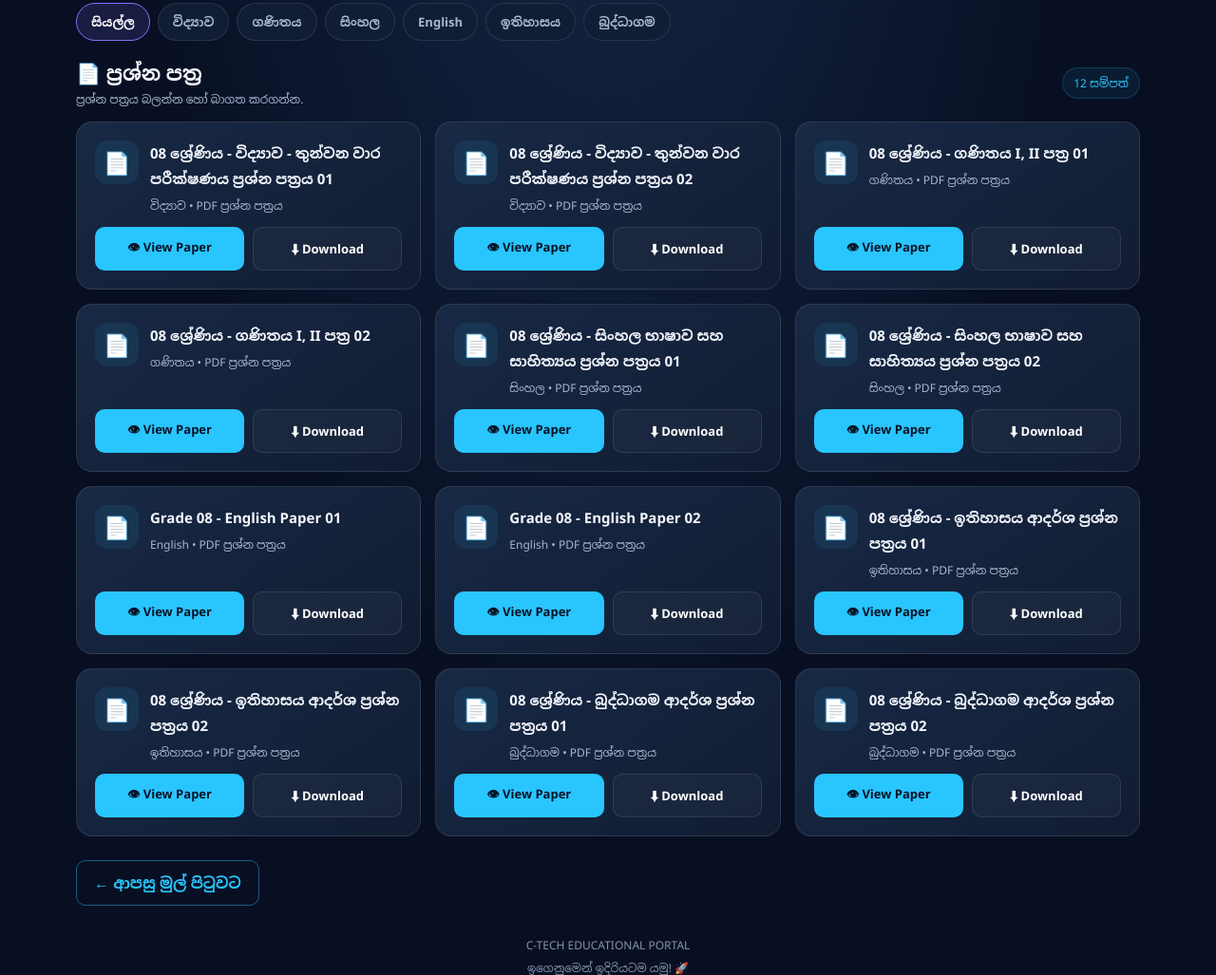
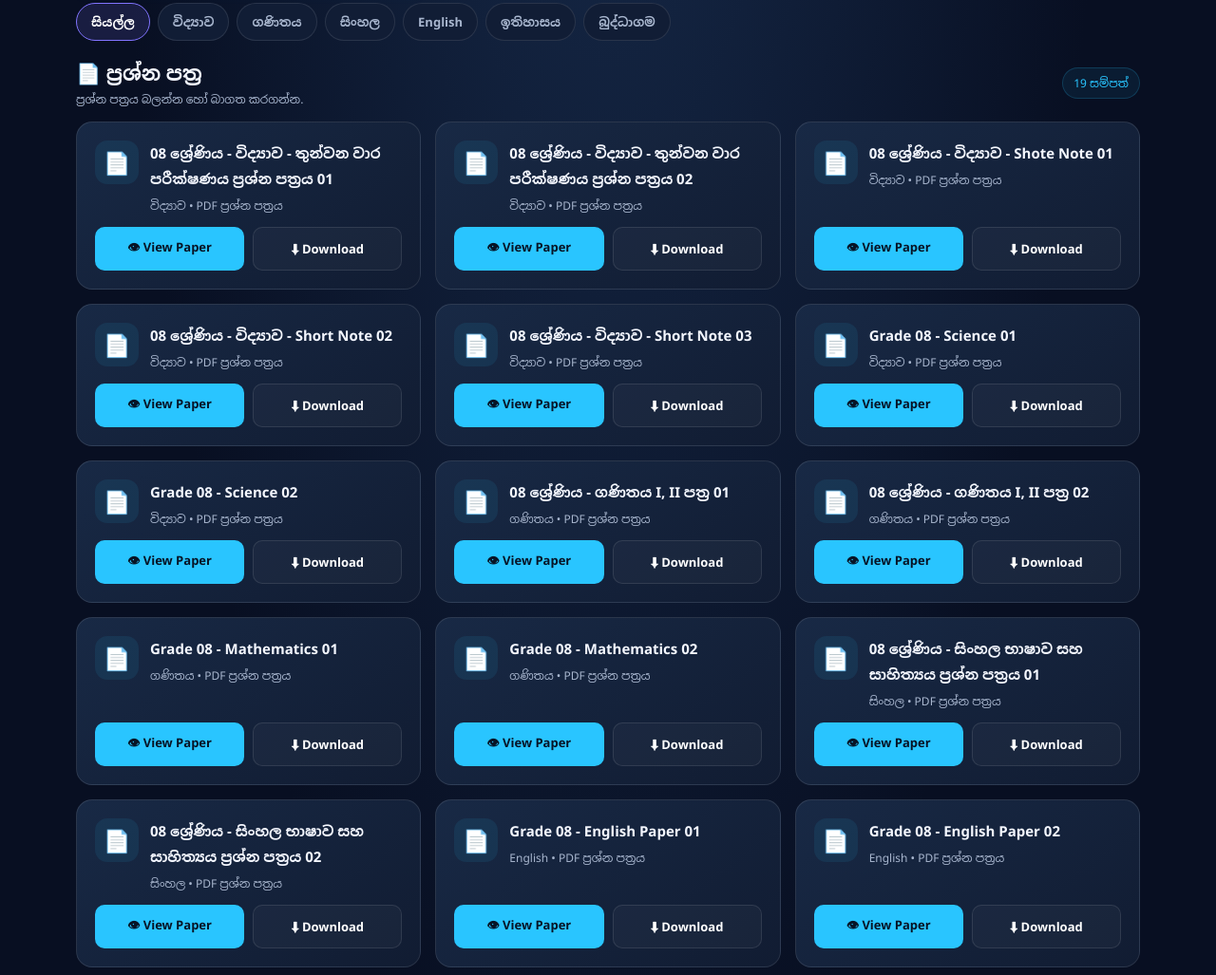
Before and after one commit to chamindu98/C-TECH_Computer_Lab-, a plain HTML site: page other_subjects8.html in a window 1280 px wide. Shown: the part 466-1493 px from the top of the page at 95% size. Drawn offline with Linux system fonts and the light colour scheme.

Commit message:
Update other_subjects8.html

```diff
--- a/other_subjects8.html
+++ b/other_subjects8.html
@@ -369,6 +369,33 @@ const resources = [
     url:"g08_t3_sci2.pdf"
   },
   {
+    id:"sci5", type:"paper", subject:"science",
+    title:"08 ශ්‍රේණිය - විද්‍යාව - Shote Note 01",
+    url:"g08_sci_shortnote1.pdf"
+  },
+  {
+    id:"sci6", type:"paper", subject:"science",
+    title:"08 ශ්‍රේණිය - විද්‍යාව - Short Note 02",
+    url:"g08_t3_shortnote2.pdf"
+  },
+   {
+    id:"sci7", type:"paper", subject:"science",
+    title:"08 ශ්‍රේණිය - විද්‍යාව - Short Note 03",
+    url:"g08_t3_shortnote3.pdf"
+  },
+  {
+    id:"sci8", type:"paper", subject:"science",
+    title:"Grade 08 - Science 01",
+    url:"g08_sci_em1.pdf"
+  },
+  {
+    id:"sci9", type:"paper", subject:"science",
+    title:"Grade 08 - Science 02",
+    url:"g08_sci_em2.pdf"
+  },
+
+
+  {
     id:"math3", type:"paper", subject:"maths",
     title:"08 ශ්‍රේණිය - ගණිතය I, II පත්‍ර 01",
     url:"g08_t3_maths1.pdf"
@@ -378,6 +405,18 @@ const resources = [
     title:"08 ශ්‍රේණිය - ගණිතය I, II පත්‍ර 02",
     url:"g08_t3_maths2.pdf"
   },
+  {
+    id:"math5", type:"paper", subject:"maths",
+    title:"Grade 08 - Mathematics 01",
+    url:"g08_t3_maths2.pdf"
+  },
+  {
+    id:"math6", type:"paper", subject:"maths",
+    title:"Grade 08 - Mathematics 02",
+    url:"g08_t3_maths2.pdf"
+  },
+
+
   {
     id:"sin3", type:"paper", subject:"sinhala",
     title:"08 ශ්‍රේණිය - සිංහල භාෂාව සහ සාහිත්‍යය ප්‍රශ්න පත්‍රය 01",
```
